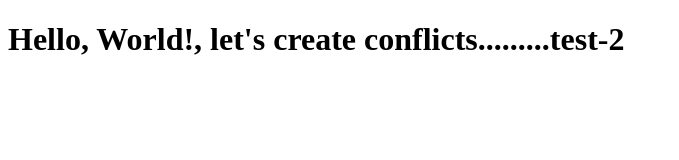
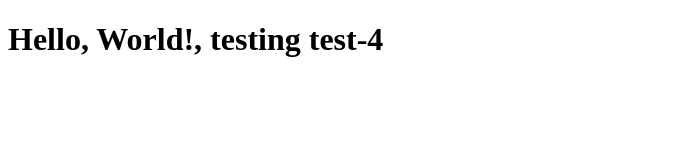
Before and after one commit to shyamal11/Assignment, a plain HTML site: page index.html in a window 1280 px wide. Shown: the whole page, without its empty margins (0-679 px from the left). Drawn offline with Linux system fonts and the light colour scheme.

Commit message:
for master

```diff
--- a/index.html
+++ b/index.html
@@ -8,7 +8,7 @@
 </head>
 <body>
 
-    <h1>Hello, World!, let's create conflicts.........test-2</h1>
+    <h1>Hello, World!, testing test-4</h1>
 
 </body>
 </html>
```
